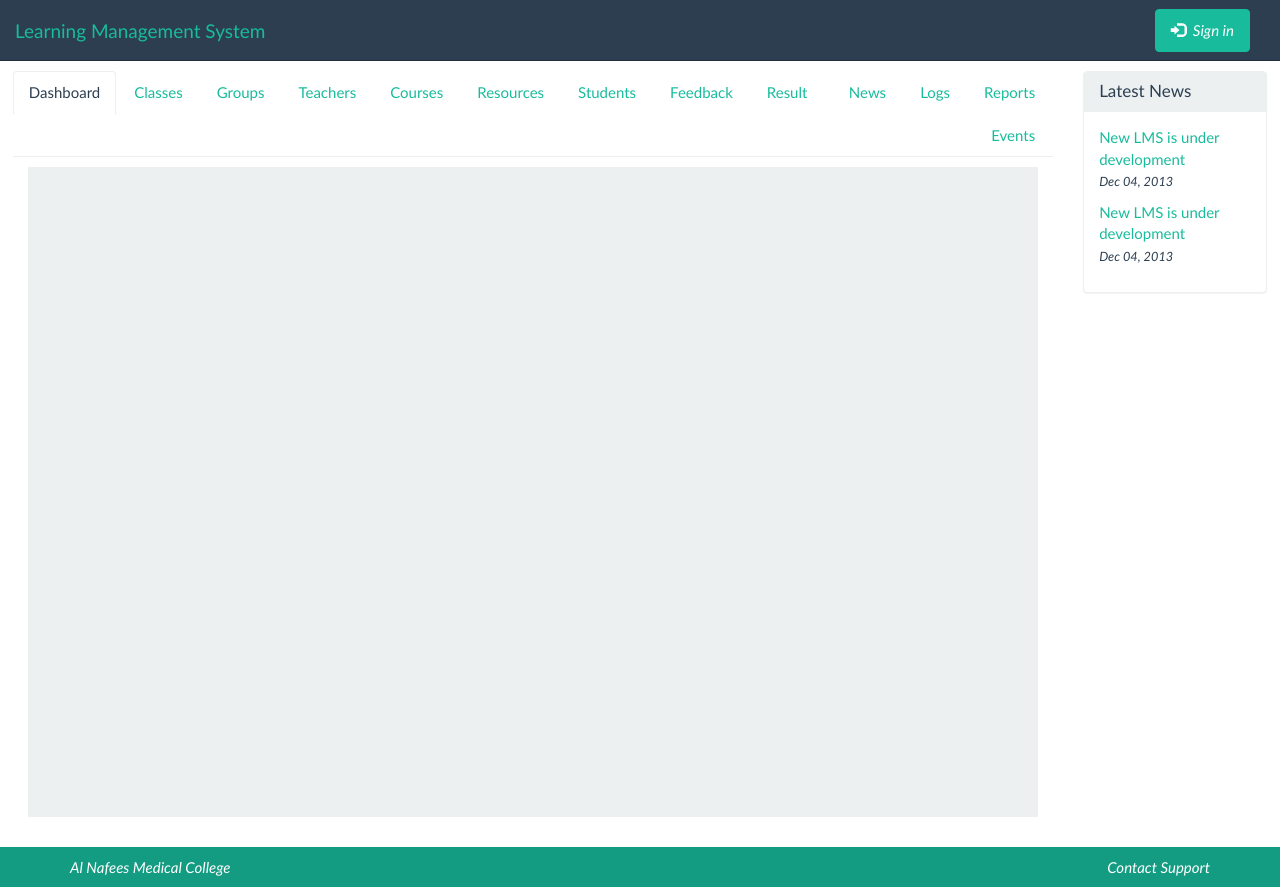
After one commit to rukhshanda/lms, a Django app: template source/templates/home/dashboard.html in a window 1280 px wide. The commit adds this page. Run offline with Django 3.2, Linux system fonts and the light colour scheme; the template is opened without the code that fills it, so the values that code supplies are empty.

Commit message:
Dashboard template.

```diff
--- a/source/templates/auth/login.html
+++ b/source/templates/auth/login.html
@@ -1,6 +1,6 @@
 {% extends "base.html" %}
 
-{% block base_contents %}
+{% block contents %}
 <div class="row">
     <div class="col-md-4"></div>
     <div class="col-md-4">
--- a/source/templates/base.html
+++ b/source/templates/base.html
@@ -108,7 +108,7 @@
 
             <!-- Container -->
             <div class="container-fluid" style="padding-left: 1%; padding-right: 1%; margin-top: 10px;">
-            {% block base_contents %}
+            {% block contents %}
 
             {% endblock %}
             </div>
--- /dev/null
+++ b/source/templates/home/dashboard.html
@@ -0,0 +1,49 @@
+{% extends "base.html" %}
+
+{% block contents %}
+<div class="row">
+    <div class="col-md-10">
+        <ul class="nav nav-tabs">
+            <li class="active"><a href="/dashboard/">Dashboard</a></li>
+            <li><a href="/class/">Classes</a></li>
+            <li><a href="/group/">Groups</a></li>
+            <li><a href="/teacher/">Teachers</a></li>
+            <li><a href="/course/">Courses</a></li>
+            <li><a href="/resource/">Resources</a></li>
+            <li><a href="/student/">Students</a></li>
+            <li><a href="/feedback/">Feedback</a></li>
+            <li><a href="/result/">Result</a></li>
+            <li class="pull-right"><a href="/report/">Reports</a></li>
+            <li class="pull-right"><a href="/log/">Logs</a></li>
+            <li class="pull-right"><a href="/news/">News</a></li>
+            <li class="pull-right"><a href="/events/">Events</a></li>
+        </ul>
+
+        <div class="col-md-12">
+            <div class="jumbotron" style="margin-top: 10px; height: 650px;">
+
+            </div>
+        </div>
+    </div>
+
+    <div class="col-md-2">
+        <div class="panel panel-default">
+            <div class="panel-heading">
+                <h1 class="panel-title">Latest News</h1>
+            </div>
+            <div class="panel-body">
+                <p>
+                    <a href="/news/view/1/">New LMS is under development</a>
+                    <br>
+                    <small><em>Dec 04, 2013</em></small>
+                </p>
+                <p>
+                    <a href="/news/view/1/">New LMS is under development</a>
+                    <br>
+                    <small><em>Dec 04, 2013</em></small>
+                </p>
+            </div>
+        </div>
+    </div>
+</div>
+{% endblock %}
--- a/source/templates/home/index.html
+++ b/source/templates/home/index.html
@@ -1,6 +1,6 @@
 {% extends "base.html" %}
 
-{% block base_contents %}
+{% block contents %}
 <div class="row">
     <div class="col-md-1"></div>
     <div class="col-md-10">
```
Also changed, not shown: source/app/views/home.py (+7 -3 lines).
